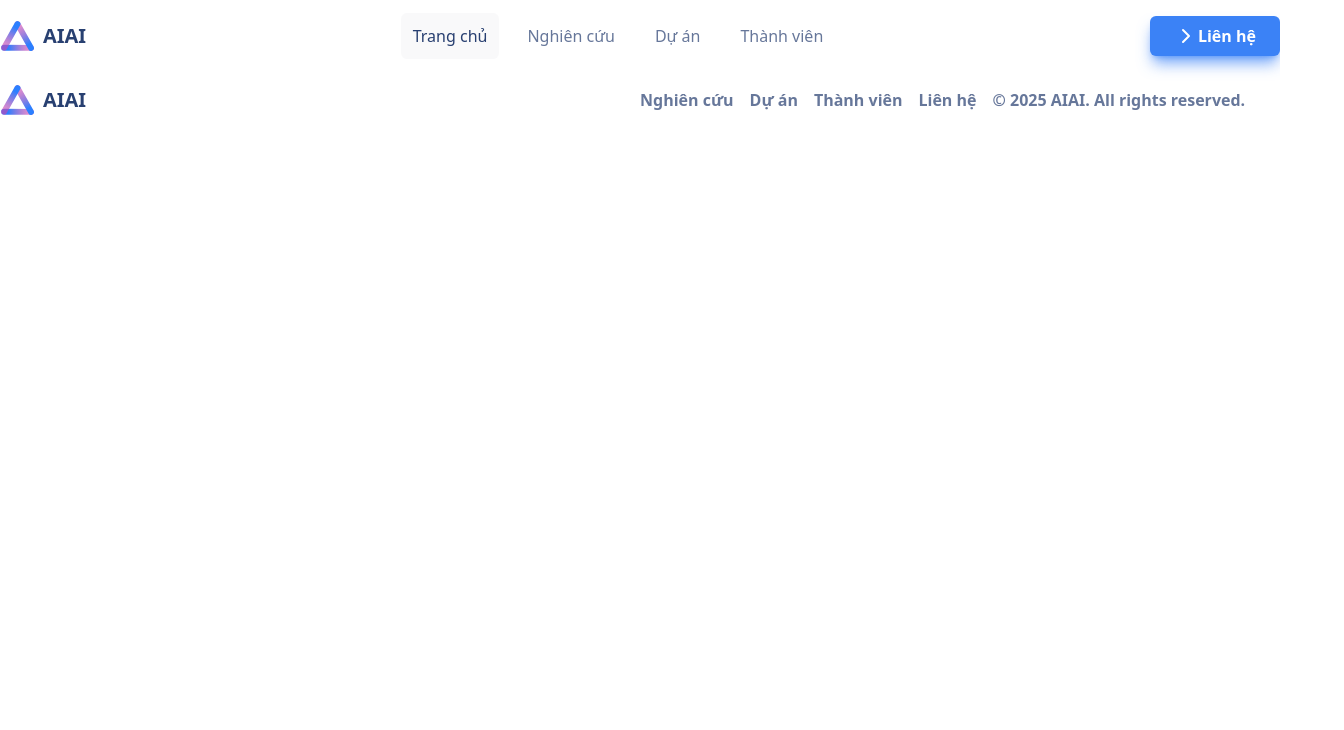
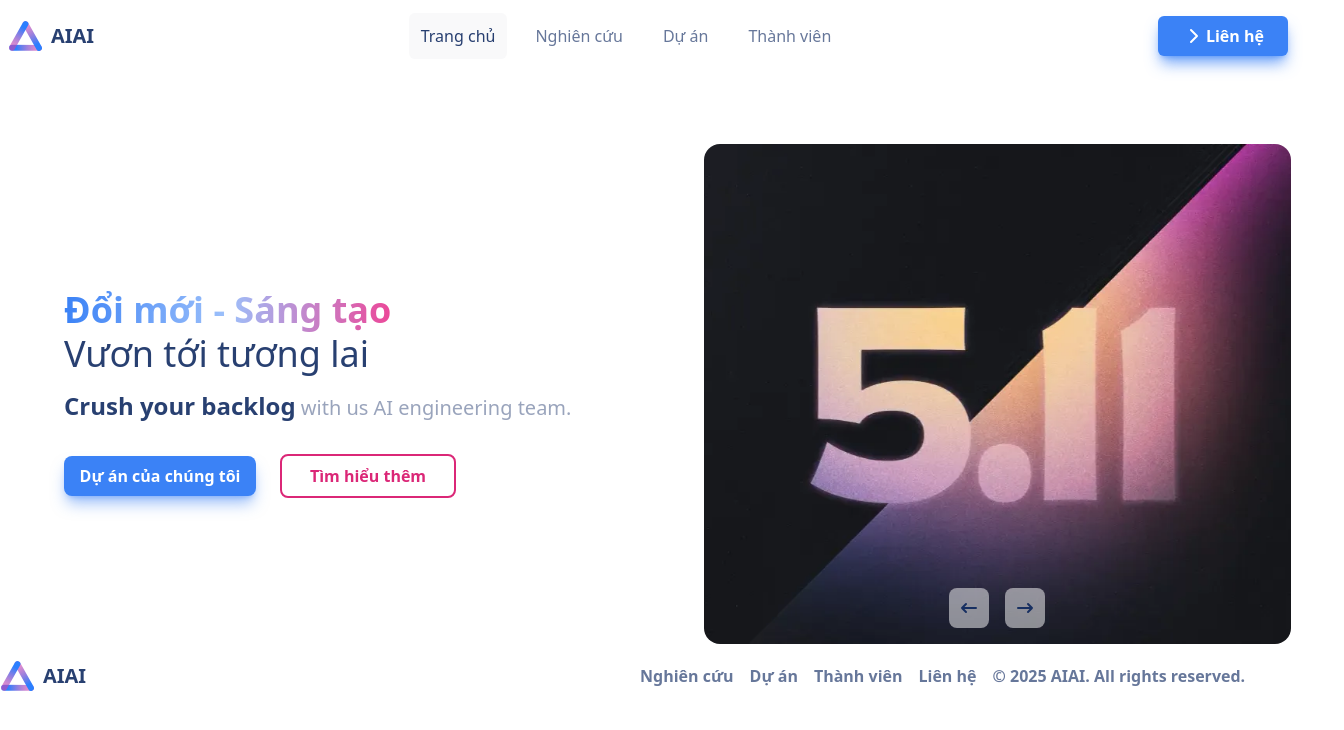
Before and after one commit to LieuTuanKiet/CopyWeb, a React (Vite) app: page / in a window 1280 px wide. Shown: the top 730 px of the page, 1344 px wide, since content can reach past the window. Built offline with nearby package versions, Linux system fonts and the light colour scheme.

Commit message:
feat: create Home component and make Header fixed on top

```diff
--- a/src/components/Header.jsx
+++ b/src/components/Header.jsx
@@ -2,7 +2,7 @@ import logo from '../assets/logo.svg'
 
 export default function Header(){
     return(
-        <div className="flex col justify-between mx-auto h-16 container bg-white/50 mt-1">
+        <div className="flex col justify-between mx-auto h-16 container bg-white/50 mt-1 fixed top-0 right-2 left-2">
             <a className="flex flex-row items-center cursor-pointer gap-2">
                 <img src={logo} className="h-8"></img>
                 <span className="font-bold text-xl text-primary">AIAI</span>
--- /dev/null
+++ b/src/components/Home.jsx
@@ -0,0 +1,26 @@
+import img from '../assets/astro.webp'
+
+export default function Home(){
+    return(
+        <div className="flex container mx-16 justify-center items-center mt-36">
+            <div className="w-1/2">
+                <p className="text-4xl font-bold bg-gradient-to-r from-blue-500 via-blue-500/50 to-pink-500 bg-clip-text text-transparent w-fit h-11">Đổi mới - Sáng tạo</p>
+                <p className="text-4xl text-primary h-14">Vươn tới tương lai</p>
+                <p className="text-xl text-primary/40 h-16"><span className="text-2xl font-semibold text-primary">Crush your backlog</span> with us AI engineering team.</p>
+                <div>
+                    <button className="w-48 rounded-lg bg-blue-500 text-white font-semibold p-2 shadow-lg shadow-blue-500/50 hover:scale-95 duration-200">Dự án của chúng tôi</button>
+                    <button className="w-44 rounded-lg text-pink-600 font-semibold border-solid border-pink-600 border-2 p-2 ml-6 hover:scale-95 duration-200">Tìm hiểu thêm</button>
+                </div>
+            </div>
+            <div className="w-1/2">
+                <div className="w-11/12 relative">
+                    <img src={img} className="w-full max-h-[500px] h-full aspect-square object-cover rounded-2xl"></img>
+                    <div className="absolute bottom-4 left-1/2 -translate-x-1/2 flex gap-x-4">
+                        <button className="bg-white/50 rounded-lg p-2"><svg className="w-6 h-6 text-primary" ari-hidden="true" xmlns="http://www.w3.org/2000/svg" width="24" height="24" fill="none" viewBox="0 0 24 24"><path stroke="currentColor" strokeLinecap="round" strokeLinejoin="round" strokeWidth="2" d="M5 12h14M5 12l4-4m-4 4 4 4"/></svg></button>
+                        <button className="bg-white/50 rounded-lg p-2"><svg className="w-6 h-6 text-primary" aria-hidden="true" xmlns="http://www.w3.org/2000/svg" width="24" height="24" fill="none" viewBox="0 0 24 24"><path stroke="currentColor" strokeLinecap="round" strokeLinejoin="round" strokeWidth="2" d="M19 12H5m14 0-4 4m4-4-4-4"/></svg></button>
+                    </div>
+                </div>
+            </div>
+        </div>
+    )
+}
--- a/src/main.jsx
+++ b/src/main.jsx
@@ -3,11 +3,12 @@ import { createRoot } from 'react-dom/client'
 import './styles/main.css'
 import Header from './components/Header'
 import Footer from './components/Footer'
-import App from './App'
+import Home from './components/Home'
 
 createRoot(document.getElementById('root')).render(
   <StrictMode>
     <Header />
+    <Home />
     <Footer />
   </StrictMode>,
 )
```
Also changed, not shown: src/assets/astro.webp (added).
